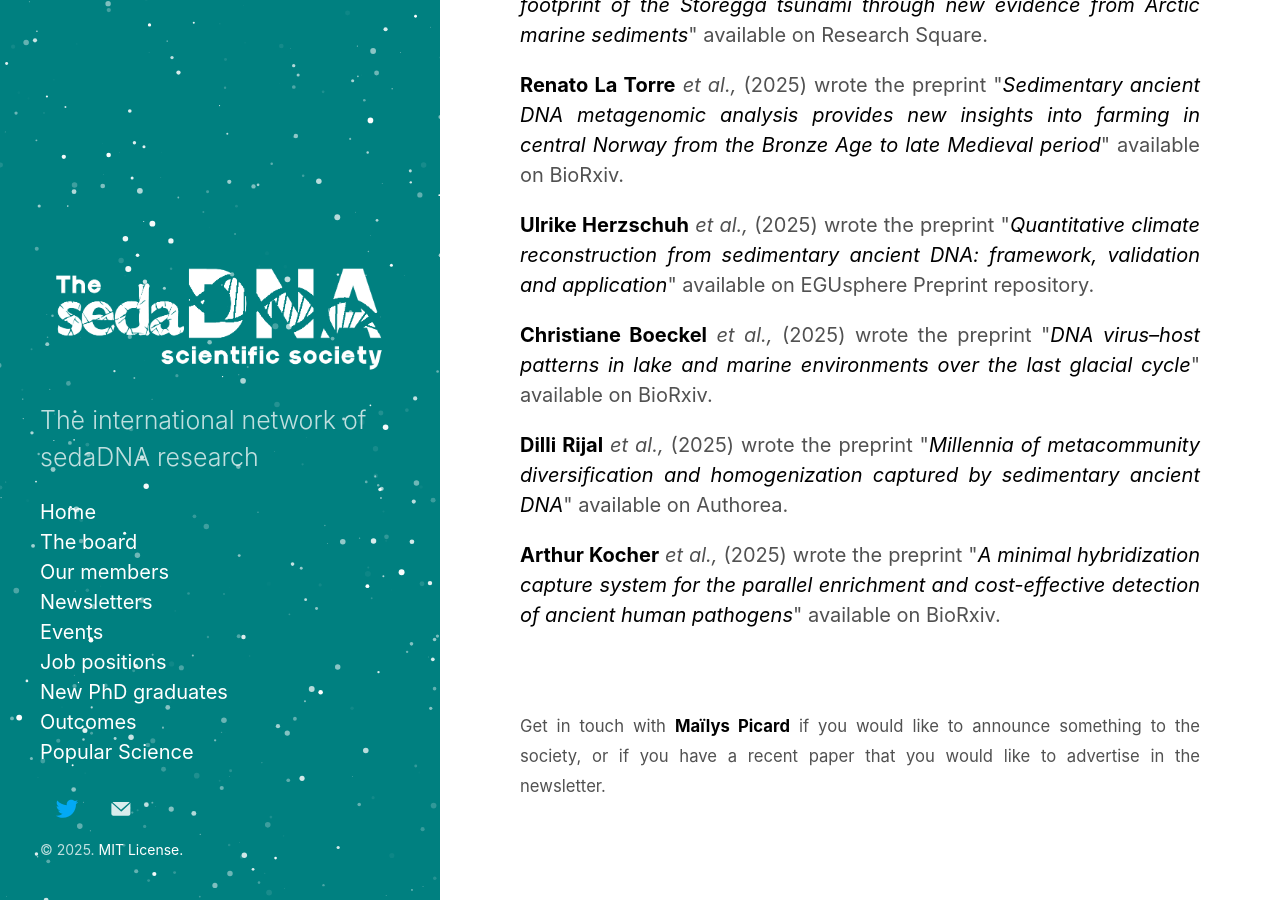
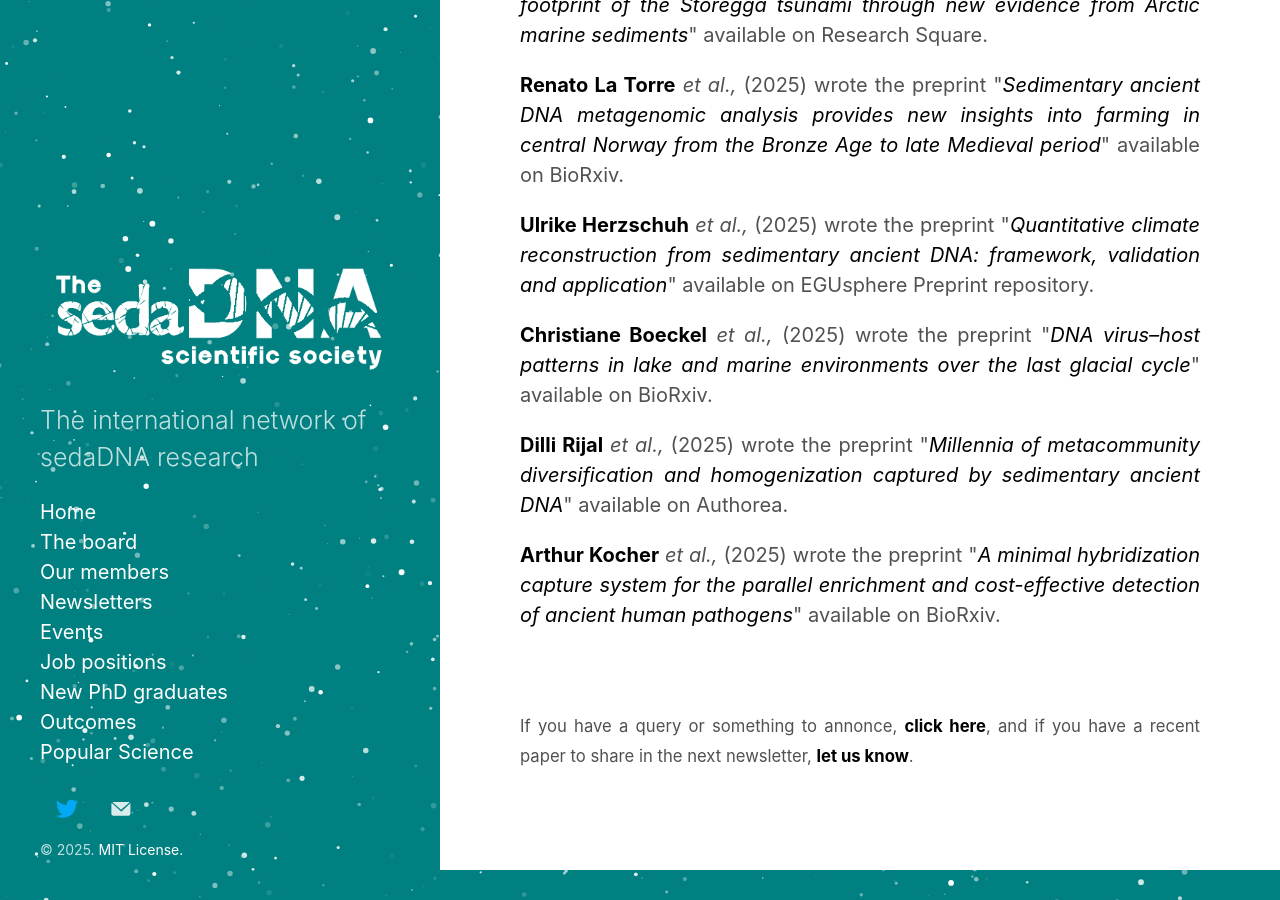
Before and after one commit to sedadna/sedadna.github.io, a Jekyll site: the page built from category/news/25_07.md, in a window 1280 px wide and 900 px high, scrolled down 2080 px. Built offline with Jekyll 4.4.1, drawn with Linux system fonts in a browser that asks for light colours.

Commit message:
Update 25_07.md

```diff
--- a/category/news/25_07.md
+++ b/category/news/25_07.md
@@ -62,5 +62,4 @@
 <br>
 <br>
 
-<p><small>Get in touch with
- <a href="mailto:mailys.picard@umu.se"><b>Maïlys Picard</b></a> if you would like to announce something to the society, or if you have a recent paper that you would like to advertise in the newsletter.</small></p>
+<p><small>If you have a query or something to annonce, <a href="https://docs.google.com/spreadsheets/d/16al9KVUboXoKosvNdRKDem2EKw02TkMV2FfAqisAUk4/edit?gid=476645052#gid=476645052"><b> click here</b></a>, and if you have a recent paper to share in the next newsletter, <a href="https://docs.google.com/spreadsheets/d/1m_YCaD6FUms4bUbbB94s3VC6fpqEegxfA8bX2ynMmuQ/edit?gid=2099709637#gid=2099709637"><b>let us know</b></a>.</small></p>
```
